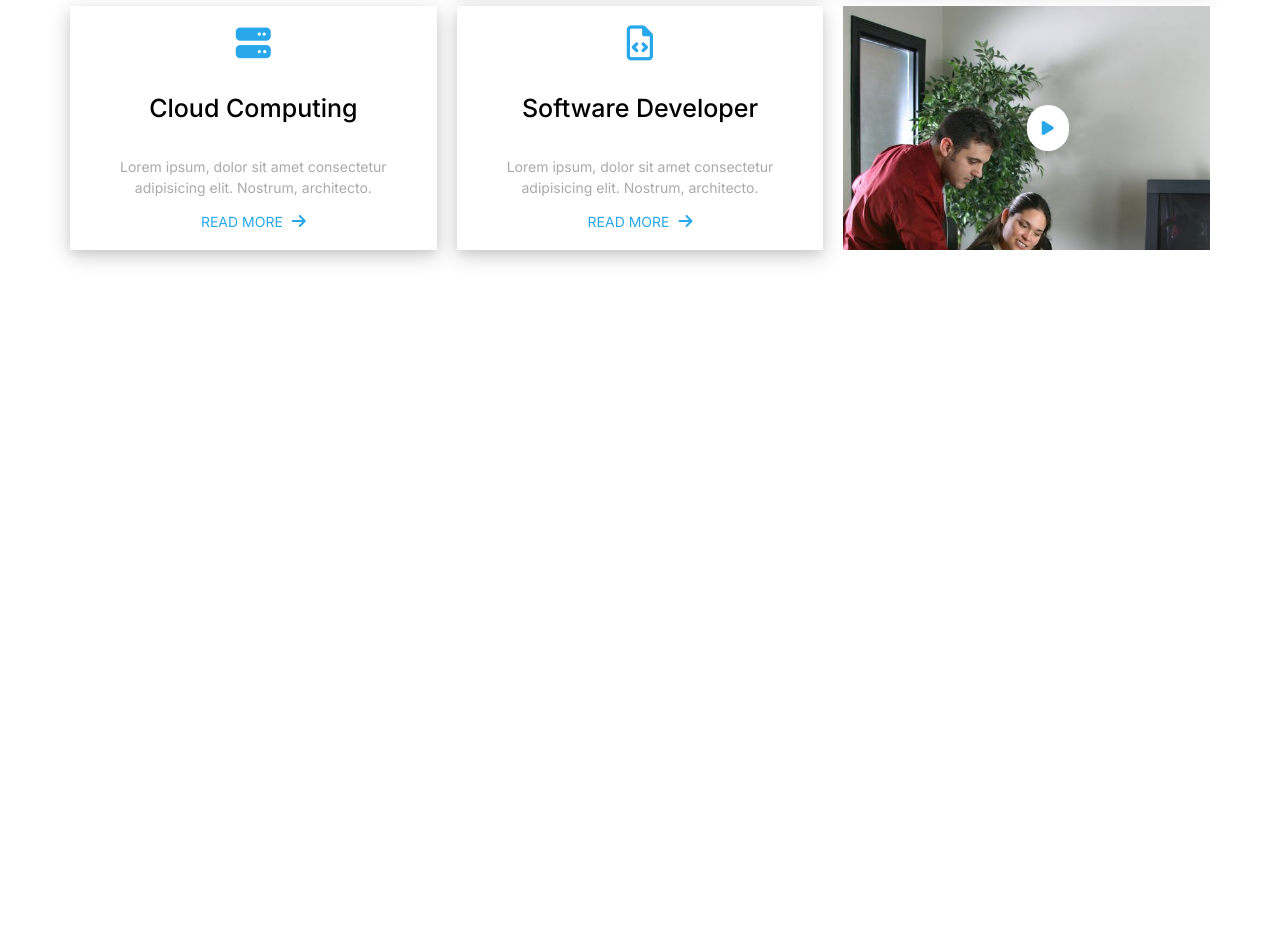
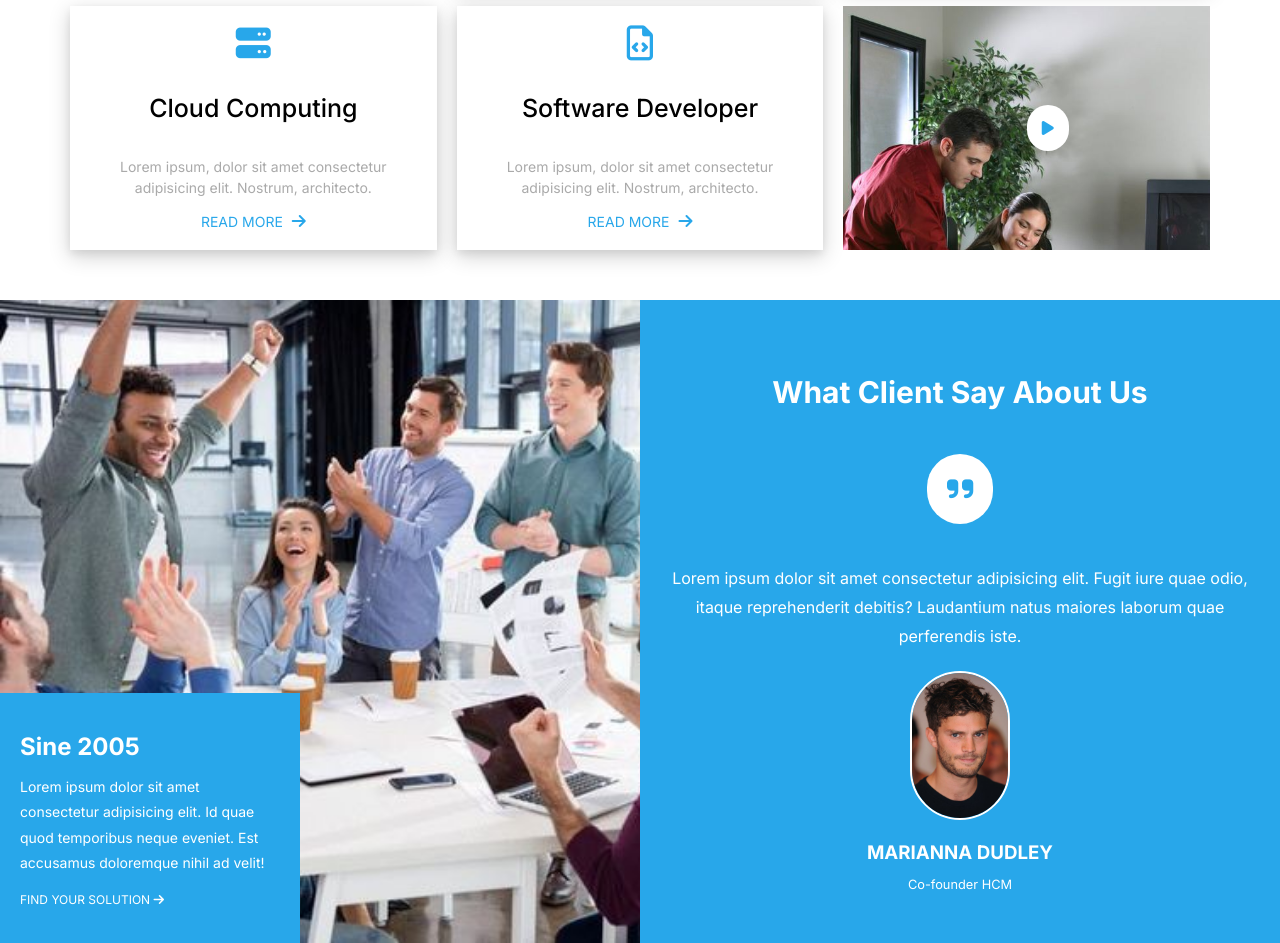
Before and after one commit to h-ibraheem/ITServices.github.io, a plain HTML site: page index.html in a window 1280 px wide. Shown: the part 2354-3297 px from the top of the page. Before the commit the page ends 2654 px from the top, so only its background shows below. Drawn offline with Linux system fonts and the light colour scheme.

Commit message:
Finsh Client

```diff
--- a/css/style.css
+++ b/css/style.css
@@ -586,3 +586,107 @@ header nav ul li:first-child {
 
   }
 /* start our-servies */
+
+/* start Client */
+.client{
+  display: flex;
+  width: 100%;
+  min-height: 600px;
+  background-color: var(--main-color);
+  color: #fff;
+}
+
+.client .image{
+  background-image: url(../image/Agree.jpeg);
+  background-repeat: no-repeat;
+  background-size: cover;
+  min-width: 50%;
+  position: relative;
+
+}
+
+.client .image .since{
+  padding: 20px;
+  position: absolute;
+  width: 300px;
+  height: 250px;
+  background-color: var(--main-color);
+  bottom: 0;
+  left: 0;
+}
+
+.client .image .since h2{
+  text-transform: capitalize;
+  margin-bottom: 8px;
+}
+
+.client .image .since p{
+  width: 250px;
+  font-size: 14px;
+  line-height: 1.8;
+  margin: 8 auto 0;
+
+}
+
+.client .image .since a{
+  color: #fff;
+  text-transform: uppercase;
+  font-size: 12px;
+}
+
+.client .content{
+  text-align: center;
+  padding: 50px 20px;
+  min-width: 50%;
+}
+
+.client .content h2{
+  text-transform: capitalize;
+  font-size: 30px;
+}
+
+.client .content i{
+  font-size: 30px;
+  color: var(--main-color);
+  background-color: #fff;
+  padding: 20px;
+  border-radius: 50px;
+  margin: 20px auto;
+
+}
+
+.client .content p{
+  width: 100%;
+  margin: 20px auto;
+  line-height: 1.8;
+
+}
+.client .content img{
+  width: 100px;
+  border-radius: 50px;
+  border: 2px solid #fff;
+}
+
+.client .content h3{
+  text-transform: uppercase;
+  margin-bottom: 10px;
+}
+
+@media (max-width: 767px){
+  .client .content p{
+    width: 300px ;
+  }
+}
+@media (max-width: 600px){
+  .client {
+    flex-direction:  column-reverse;
+  }
+
+  .client .image{
+    width: 100%;
+    height: 600px;
+  }
+
+
+}
+/* End Client */
--- a/index.html
+++ b/index.html
@@ -205,5 +205,30 @@
       </div>
     <!-- end our-services -->
 
+    <!-- start Client -->
+    <div class="client">
+      <div class="image">
+
+        <div class="since">
+          <h2>sine 2005</h2>
+          <p>Lorem ipsum dolor sit amet consectetur adipisicing elit. Id quae quod temporibus neque eveniet. Est accusamus doloremque nihil ad velit!</p>
+          <a href="#">find your solution
+            <i class="fas fa-arrow-right"></i>
+          </a>
+        </div>
+      </div>
+
+      <div class="content">
+        <h2>what client say about us</h2>
+        <i class="fas fa-quote-right"></i>
+        <p>Lorem ipsum dolor sit amet consectetur adipisicing elit. Fugit iure quae odio, itaque reprehenderit debitis? Laudantium natus maiores laborum quae perferendis iste.</p>
+        <img src="./image/person.jpeg" alt="">
+        <h3>marianna dudley</h3>
+        <small>Co-founder HCM</small>
+
+
+      </div>
+    </div>
+    <!-- end Client -->
   </body>
 </html>
```
Also changed, not shown: image/person.jpeg (added).
